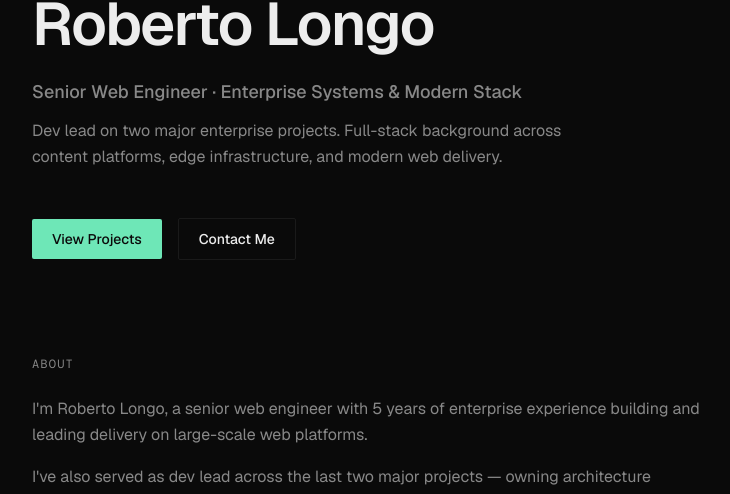
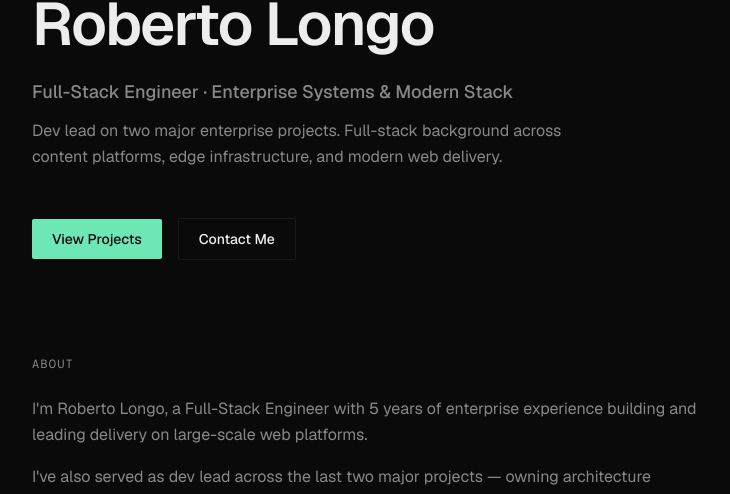
Before and after one commit to roberto-longo-dev/portfolio-v1, a Next.js app: page / in a window 1280 px wide. Shown: the part 134-628 px from the top of the page, without its empty margins (184-914 px from the left). Built offline with nearby package versions, Linux system fonts and the light colour scheme; a web font is replaced by a local one.

Commit message:
content update

```diff
--- a/components/sections/About.tsx
+++ b/components/sections/About.tsx
@@ -6,7 +6,7 @@ export default function About() {
       <SectionLabel>About</SectionLabel>
       <div className="mt-6 space-y-4 max-w-2xl text-muted leading-relaxed">
         <p>
-          I&apos;m Roberto Longo, a senior web engineer with 5 years of enterprise experience
+          I&apos;m Roberto Longo, a Full-Stack Engineer with 5 years of enterprise experience
           building and leading delivery on large-scale web platforms.
         </p>
         <p>
--- a/components/sections/Hero.tsx
+++ b/components/sections/Hero.tsx
@@ -16,7 +16,7 @@ export default function Hero() {
       </h1>
 
       <p className="text-lg text-muted font-medium mb-3">
-        Senior Web Engineer · Enterprise Systems &amp; Modern Stack
+        Full-Stack Engineer · Enterprise Systems &amp; Modern Stack
       </p>
 
       <p className="text-base text-muted max-w-xl leading-relaxed mb-12">
```
